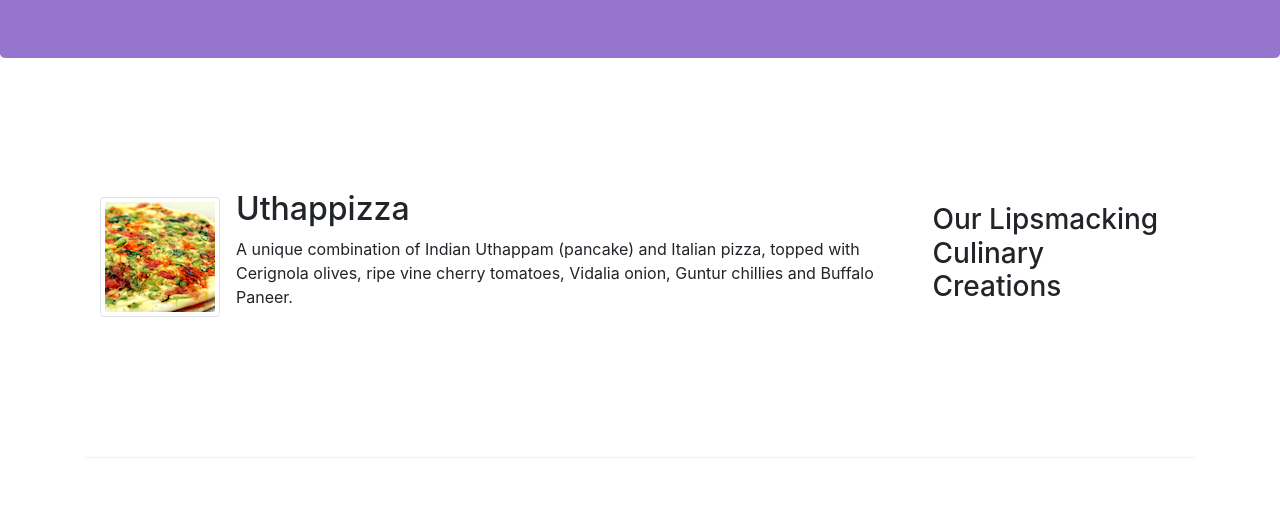
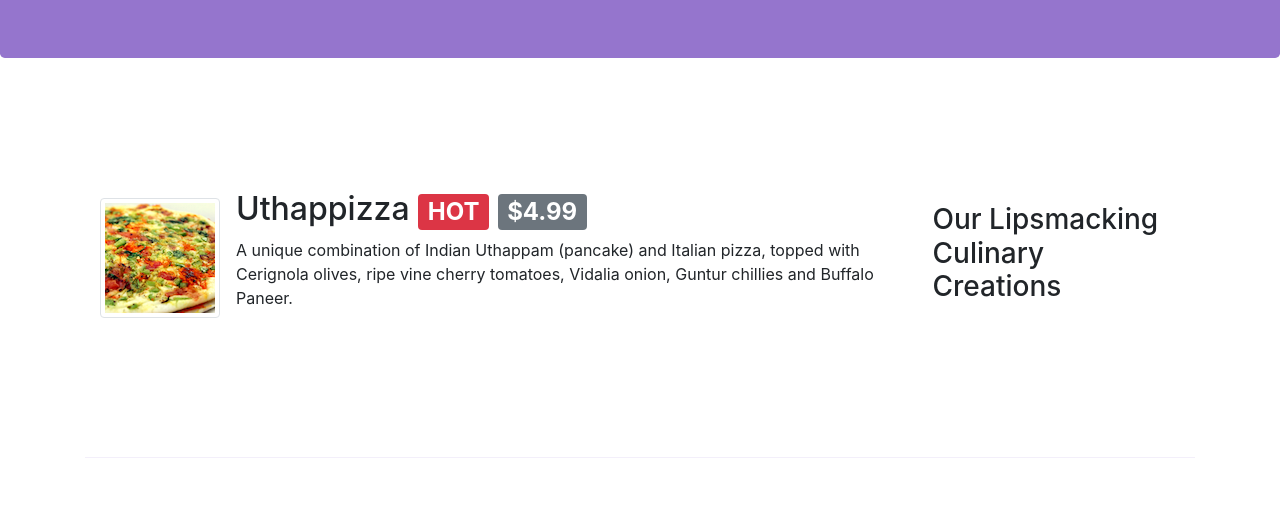
Before and after one commit to sidsb/bootstrap, a website: page index.html in a window 1280 px wide. Shown: the part 276-800 px from the top of the page. Drawn offline with nearby package versions, Linux system fonts and the light colour scheme.

Commit message:
using badge to alert

```diff
--- a/index.html
+++ b/index.html
@@ -61,7 +61,8 @@
                 <div class="media">
                     <img class="d-flex mr-3 img-thumbnail align-self-center" src="img/uthappizza.png" alt="uthappizaa">
                     <div class="media-body">
-                        <h2 class="mt-0">Uthappizza</h2>
+                        <h2 class="mt-0">Uthappizza <span class="badge badge-danger">HOT</span> <span
+                                class="badge nadge-pill badge-secondary">$4.99</span></h2>
                         <p>A unique combination of Indian Uthappam (pancake) and Italian pizza, topped with Cerignola
                             olives,
                             ripe vine cherry tomatoes, Vidalia onion, Guntur chillies and Buffalo Paneer.</p>
```
